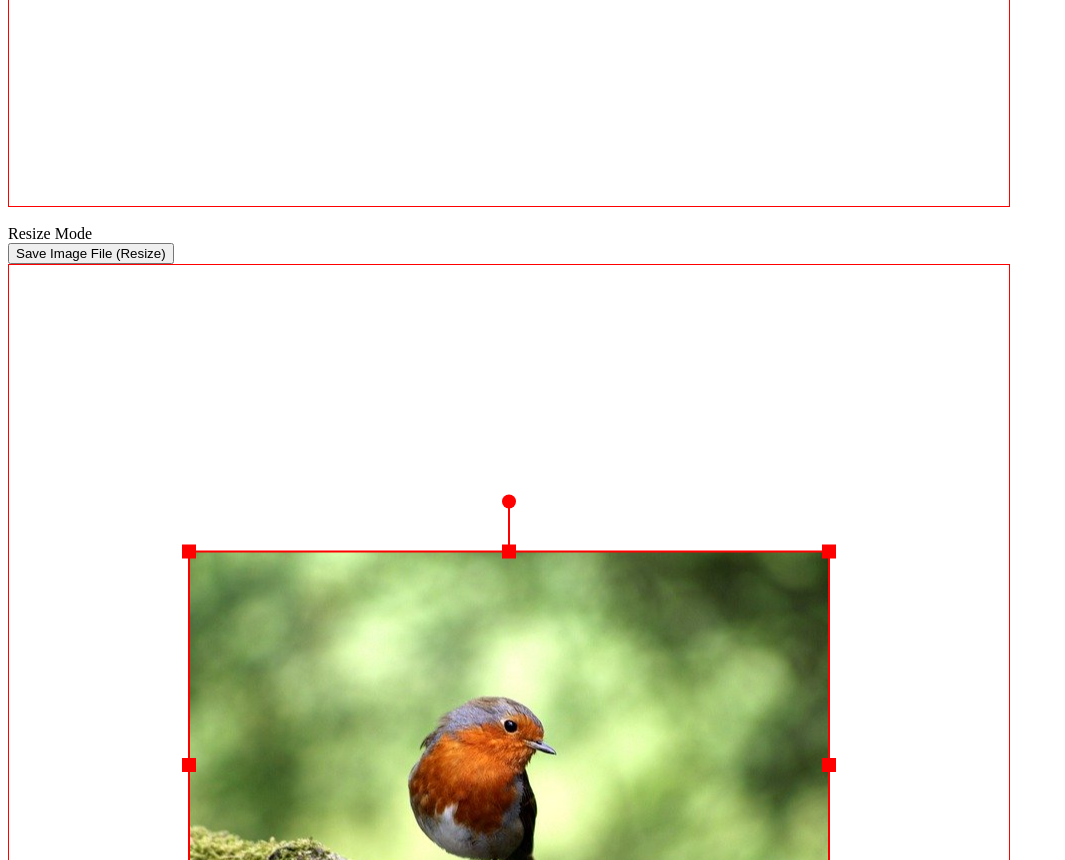
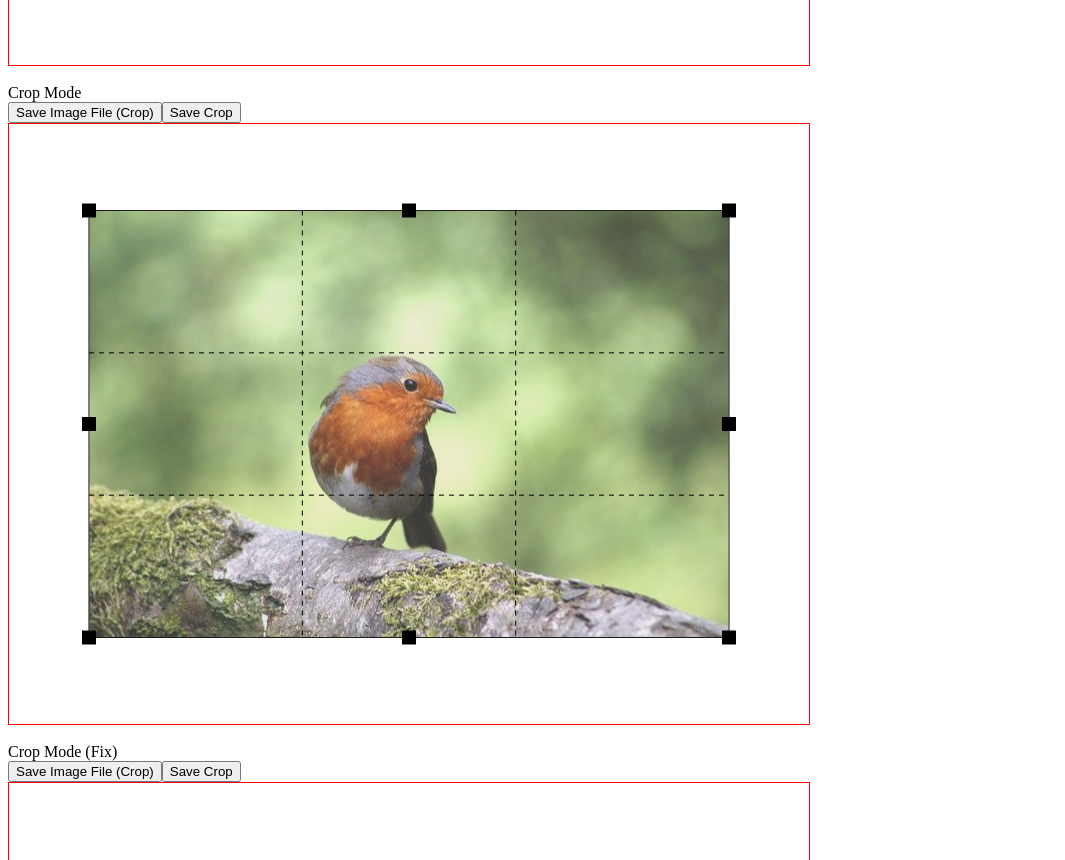
Before and after one commit to manrajang/vue-simple-image-editor, a Vue app: page / in a window 1280 px wide. Shown: the part 1940-2800 px from the top of the page, without its empty margins (0-1065 px from the left). Built offline with nearby package versions, Linux system fonts and the light colour scheme.

Commit message:
크롭 보조선 추가 및 터치 이벤트 수정

```diff
--- a/package.json
+++ b/package.json
@@ -1,6 +1,6 @@
 {
   "name": "vue-simple-image-editor",
-  "version": "0.1.4",
+  "version": "0.1.5",
   "private": false,
   "main": "dist/simpleImageEditor.common.js",
   "scripts": {
@@ -47,8 +47,10 @@
     "image simple editor",
     "crop",
     "resize",
+    "rotate",
     "image crop",
-    "image resize"
+    "image resize",
+    "image rotate"
   ],
   "repository": {
     "type": "git",
--- a/src/App.vue
+++ b/src/App.vue
@@ -6,25 +6,25 @@
     <br/>
     <div>Resize &amp; Crop Mode</div>
     <button type="button" @click="onClickSaveImageFileInMutliMode">Save Image File (Multi)</button>
-    <simple-image-editor ref="multiCanvas" style="border: 1px solid red;" :width="1000" :height="1000" :imageSrc="imageSrc" :imageObj="imageObj" :cropWidth="200" :cropHeight="200" @changeImage="onChangeImage"/>
+    <simple-image-editor ref="multiCanvas" style="border: 1px solid red;" :width="800" :height="600" :imageSrc="imageSrc" :imageObj="imageObj" :cropWidth="200" :cropHeight="200" @changeImage="onChangeImage"/>
     <br/>
     <div>Resize &amp; Crop Mode (Fix)</div>
     <button type="button" @click="onClickSaveImageFileInMutliModeWithFixedCrop">Save Image File (Multi)</button>
-    <simple-image-editor ref="multiCanvasWithFixedCrop" style="border: 1px solid red;" :width="1000" :height="1000" :imageSrc="imageSrc" :imageObj="imageObj" :cropWidth="200" :cropHeight="200" isFixedCrop @changeImage="onChangeImage"/>
+    <simple-image-editor ref="multiCanvasWithFixedCrop" style="border: 1px solid red;" :width="800" :height="600" :imageSrc="imageSrc" :imageObj="imageObj" :cropWidth="200" :cropHeight="200" isFixedCrop @changeImage="onChangeImage"/>
     <br/>
     <div>Resize Mode</div>
     <button type="button" @click="onClickSaveImageFileInResizeMode">Save Image File (Resize)</button>
-    <simple-image-editor ref="resizeCanvas" style="border: 1px solid red;" :width="1000" :height="1000" :imageSrc="imageSrc" :imageObj="imageObj" isResizeMode @changeImage="onChangeImage"/>
+    <simple-image-editor ref="resizeCanvas" style="border: 1px solid red;" :width="800" :height="600" :imageSrc="imageSrc" :imageObj="imageObj" isResizeMode @changeImage="onChangeImage"/>
     <br/>
     <div>Crop Mode</div>
     <button type="button" @click="onClickSaveImageFileInCropMode">Save Image File (Crop)</button>
     <button type="button" @click="onClickSaveCrop">Save Crop</button>
-    <simple-image-editor ref="cropCanvas" style="border: 1px solid red;" :width="1000" :height="1000" :imageSrc="imageSrc" :imageObj="imageObj" isCropMode @changeImage="onChangeImage"/>
+    <simple-image-editor ref="cropCanvas" style="border: 1px solid red;" :width="800" :height="600" :imageSrc="imageSrc" :imageObj="imageObj" isCropMode @changeImage="onChangeImage"/>
     <br/>
     <div>Crop Mode (Fix)</div>
     <button type="button" @click="onClickSaveImageFileInCropModeWithFixedCrop">Save Image File (Crop)</button>
     <button type="button" @click="onClickSaveCropWithFixedCrop">Save Crop</button>
-    <simple-image-editor ref="cropCanvasWithFixedCrop" style="border: 1px solid red;" :width="1000" :height="1000" :imageSrc="imageSrc" :imageObj="imageObj" isCropMode :cropWidth="200" :cropHeight="200" isFixedCrop @changeImage="onChangeImage"/>
+    <simple-image-editor ref="cropCanvasWithFixedCrop" style="border: 1px solid red;" :width="800" :height="600" :imageSrc="imageSrc" :imageObj="imageObj" isCropMode :cropWidth="200" :cropHeight="200" isFixedCrop @changeImage="onChangeImage"/>
     <br/>
     <div>Origin Image</div>
     <div ref="container"></div>
--- a/src/components/SimpleImageEditor.vue
+++ b/src/components/SimpleImageEditor.vue
@@ -6,9 +6,9 @@
       @mousedown.stop="onMouseDown"
       @mousemove.stop="onMouseMove"
       @mouseup.stop="onMouseUp"
-      @touchstart.prevent="onMouseDown"
-      @touchmove.prevent="onMouseMove"
-      @touchend.prevent="onMouseUp"
+      @touchstart="onMouseDown"
+      @touchmove="onMouseMove"
+      @touchend="onMouseUp"
       id="viewCanvas"
       ref="viewCanvas"
     ></canvas>
@@ -20,9 +20,9 @@
       @mousedown.stop="onMouseDown"
       @mousemove.stop="onMouseMove"
       @mouseup.stop="onMouseUp"
-      @touchstart.prevent="onMouseDown"
-      @touchmove.prevent="onMouseMove"
-      @touchend.prevent="onMouseUp"
+      @touchstart="onMouseDown"
+      @touchmove="onMouseMove"
+      @touchend="onMouseUp"
       id="cropCanvas"
       ref="cropCanvas"
       style="position:absolute;left:0;top:0;"
@@ -49,7 +49,7 @@ const DEFAULT_RESIZE_HANDLER_STYLE = {
 const DEFAULT_CROP_HANDLER_STYLE = {
   strokeColor: '#FF0000',
   strokeWidth: 2,
-  handlerFillColor: '#FF0000',
+  handlerFillColor: '#000000',
   handlerSize: 7,
   fillColor: '#C0C0C0',
   fillAlpha: 0.3,
@@ -215,6 +215,7 @@ export default {
             this.editMode = EDIT_MODE.RESIZE
         }
         this.prevPos = curPos
+        event.preventDefault()
       }
     },
     onMouseMove (event) {
@@ -232,6 +233,7 @@ export default {
         }
         this.render()
         this.prevPos = curPos
+        event.preventDefault()
       }
     },
     onMouseUp (event) {
@@ -240,6 +242,7 @@ export default {
         this.cropView.mode = null
         this.editMode = EDIT_MODE.NONE
         this.prevPos = null
+        event.preventDefault()
       }
       window.removeEventListener('mousemove', this.onDocumentMouseMove)
       window.removeEventListener('mouseup', this.onMouseUp)
--- a/src/view/CropView.js
+++ b/src/view/CropView.js
@@ -34,6 +34,26 @@ export default class CropView extends ResizeView {
     if (!this.isFixedCrop) {
       super.drawHandlerList()
     }
+  }
+  drawLineList () {
+    const { left, top, right, bottom } = this.bounds
+    const width = right - left
+    const height = bottom - top
+    let x = left + width * 1 / 3
+    this.ctx.setLineDash([5, 5])
+    this.drawLine(x, top, x, bottom)
+    x = left + width * 2 / 3
+    this.drawLine(x, top, x, bottom)
+    let y = top + height * 1 / 3
+    this.drawLine(left, y, right, y)
+    y = top + height * 2 / 3
+    this.drawLine(left, y, right, y)
+  }
+  drawLine (mx, my, lx, ly) {
+    this.ctx.beginPath()
+    this.ctx.moveTo(mx, my)
+    this.ctx.lineTo(lx, ly)
+    this.ctx.stroke()
   }
   setMode (mousePoint) {
     if (this.isFixedCrop) {
--- a/src/view/ResizeView.js
+++ b/src/view/ResizeView.js
@@ -31,6 +31,7 @@ export default class ResizeView extends RenderView {
     this.strokeWidth = strokeWidth
     this.handlerFillColor = handlerFillColor
     this.handlerSize = handlerSize
+    this.touchSize = this.handlerSize + 5
     this.mode = null
   }
   draw () {
@@ -46,6 +47,7 @@ export default class ResizeView extends RenderView {
     this.ctx.translate(-centerX, -centerY)
     this.drawRect(left, top, right - left, bottom - top)
     this.drawHandlerList()
+    this.drawLineList()
     this.ctx.restore()
   }
   drawRect (x, y, width, height) {
@@ -84,6 +86,7 @@ export default class ResizeView extends RenderView {
     this.drawHandler(right, centerY)
     this.drawRotation()
   }
+  drawLineList () {}
   setMode (mousePoint) {
     const { left, top, right, bottom } = this.bounds
     const centerX = left + (right - left) / 2
@@ -115,8 +118,8 @@ export default class ResizeView extends RenderView {
       this.mode = null
     }
   }
-  changeResizeBounds (mousePoint) {
-    const { x, y } = convertPoint(mousePoint, this.bounds)
+  changeResizeBounds (curPos) {
+    const { x, y } = convertPoint(curPos, this.bounds)
     const { left, top, right, bottom } = this.bounds
     const newBounds = { ...this.bounds }
     if ((this.mode & HANDLER_POS.LEFT) === HANDLER_POS.LEFT) {
```
Also changed, not shown: 1 other file (tests, documents, lock files or other folders).
